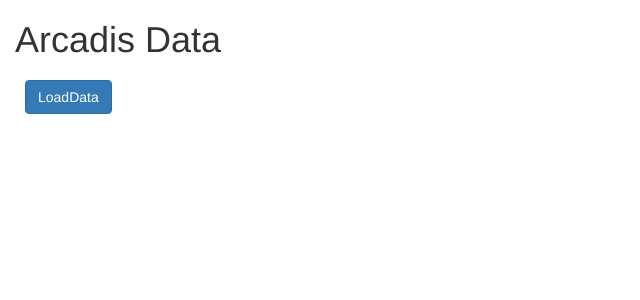
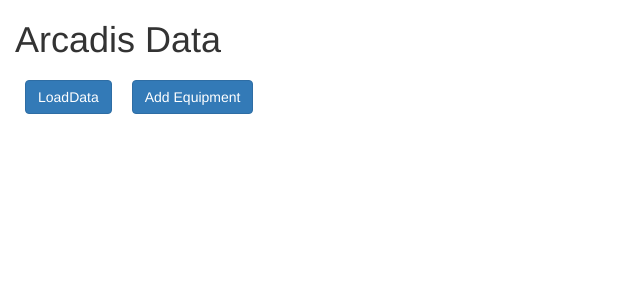
Before and after one commit to nakkellam/ArcadisWeb, an Angular app in the folder ArcadisWebSite/ClientApp/: page / in a window 1280 px wide. Shown: the top 300 px of the page, without its empty margins (0-640 px from the left). Built offline with nearby package versions, Linux system fonts and the light colour scheme.

Commit message:
on initial load without data fix

```diff
--- a/ArcadisWebSite/ClientApp/src/app/fetch-data/fetch-data.component.html
+++ b/ArcadisWebSite/ClientApp/src/app/fetch-data/fetch-data.component.html
@@ -2,10 +2,11 @@
 
 
 
-<p *ngIf="!forecasts"><button style="margin:10px;" (click)="LoadData()" class="btn btn-primary">LoadData</button></p>
+<p *ngIf="!forecasts"><button style="margin:10px;" (click)="LoadData()" class="btn btn-primary">LoadData</button> <button style="margin:10px;" (click)="addequipment()" class="btn btn-primary">Add Equipment</button></p>
 <div  *ngIf="forecasts" style="display:inline-flex" >
-   <input type="text" class="form-control" style="margin:10px;" [(ngModel)]="searchstr" /><button style="margin:10px;"  (click)="search()" class="btn btn-primary">search</button> <button style="margin:10px;" (click)="export()" class="btn btn-primary">export to excel</button> <button style="margin:10px;" (click)="addequipment()" class="btn btn-primary">Add</button>
+   <input type="text" class="form-control" style="margin:10px;" [(ngModel)]="searchstr" /><button style="margin:10px;"  (click)="search()" class="btn btn-primary">search</button> <button style="margin:10px;" (click)="export()" class="btn btn-primary">export to excel</button><button style="margin:10px;" (click)="addequipment()" class="btn btn-primary">Add</button>
 </div>
+
 <table class='table' *ngIf="forecasts">
   <thead>
     <tr>
--- a/ArcadisWebSite/ClientApp/src/app/fetch-data/fetch-data.component.ts
+++ b/ArcadisWebSite/ClientApp/src/app/fetch-data/fetch-data.component.ts
@@ -60,6 +60,7 @@
         newEquipment.quantity = 0;
         newEquipment.foraddition = true;
         newEquipment.editable = true;
+        if (this.forecasts) {
             this.forecasts = this.forecasts.map(item => {
 
                 // printing element
@@ -67,6 +68,10 @@
                 item.editable = false;
                 return item;
             });
+        }
+        else {
+            this.forecasts = [] as Equipment[];
+        }
         this.forecasts.push(newEquipment)
 
     }
```
Lines whose indentation alone changed are shown as unchanged.
